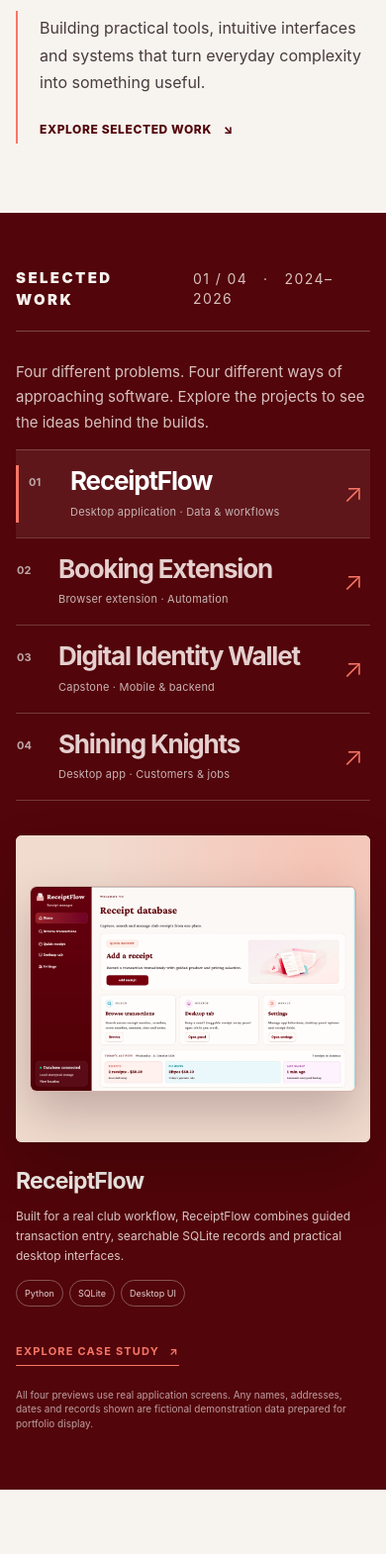
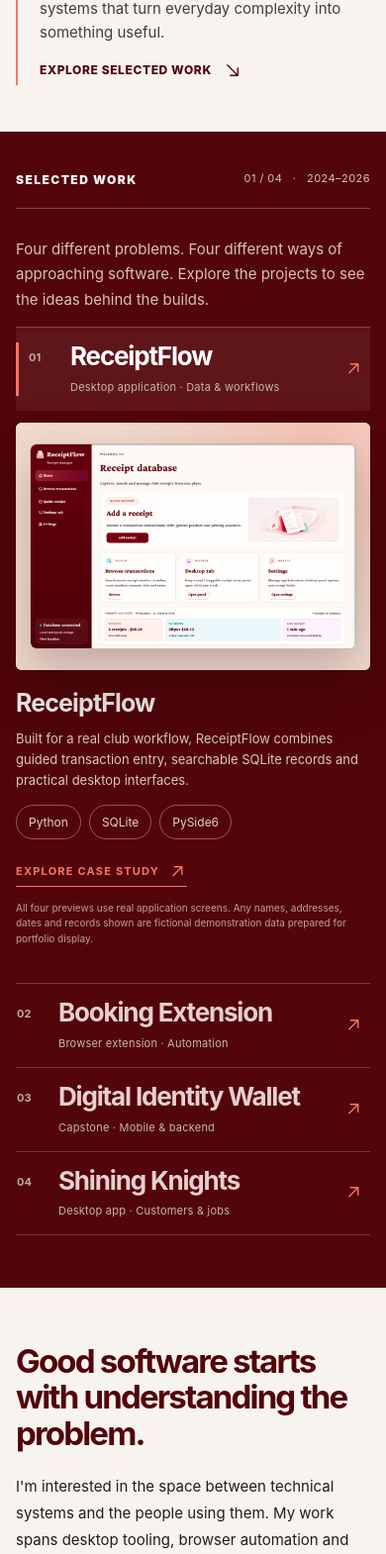
Before and after one commit to Wheather1616/Wheather1616.github.io, a website: page index.html in a window 390 px wide. Shown: the part 338-1908 px from the top of the page at 99% size. Drawn offline with Linux system fonts and the light colour scheme.

Commit message:
Adding mobile responsiveness

```diff
--- a/assets/site.css
+++ b/assets/site.css
@@ -51,6 +51,10 @@
 #wh-portfolio .wh-sitebar {
   background: var(--wh-bordeaux);
   color: var(--wh-cream);
+  position: sticky;
+  top: 0;
+  z-index: 30;
+  box-shadow: 0 1px 0 rgba(255, 255, 255, 0.07);
 }
 #wh-portfolio .wh-sitebar .wh-wrap {
   display: flex;
@@ -60,6 +64,9 @@
   gap: 20px;
 }
 #wh-portfolio .wh-mark {
+  display: inline-flex;
+  align-items: center;
+  flex: 0 0 auto;
   font-size: 27px;
   letter-spacing: -0.1em;
   font-weight: 850;
@@ -86,8 +93,8 @@
 #wh-portfolio .wh-toplinks a {
   transition: color 0.2s;
 }
-#wh-portfolio .wh-toplinks a:hover,
-#wh-portfolio .wh-toplinks a:focus-visible {
+#wh-portfolio .wh-toplinks a:where(:hover),
+#wh-portfolio .wh-toplinks a:where(:focus-visible) {
   color: var(--wh-coral);
 }
 #wh-portfolio .wh-availability {
@@ -100,6 +107,20 @@
   letter-spacing: 0.08em;
   white-space: nowrap;
 }
+/* Monochrome SVG arrows have the same appearance on macOS and iOS. */
+#wh-portfolio .wh-icon {
+  display: inline-block;
+  width: 18px;
+  height: 18px;
+  flex: none;
+  fill: none;
+  stroke: currentColor;
+  stroke-width: 1.8;
+  stroke-linecap: round;
+  stroke-linejoin: round;
+  vertical-align: middle;
+}
+
 #wh-portfolio .wh-dot {
   width: 9px;
   height: 9px;
@@ -229,7 +250,7 @@
     padding 0.22s,
     color 0.22s;
 }
-#wh-portfolio .wh-project-button:last-child {
+#wh-portfolio .wh-project-button[data-project="3"] {
   border-bottom: 1px solid rgba(255, 255, 255, 0.2);
 }
 #wh-portfolio .wh-project-button:before {
@@ -279,8 +300,9 @@
   letter-spacing: 0.02em;
 }
 #wh-portfolio .wh-project-arrow {
-  font-size: 26px;
-  font-weight: 300;
+  display: inline-flex;
+  justify-content: flex-end;
+  align-items: center;
   text-align: right;
   transition: transform 0.2s;
   color: var(--wh-coral);
@@ -323,10 +345,11 @@
 }
 #wh-portfolio .wh-scene-receipt {
   background:
-    radial-gradient(circle at 92% 10%, #f5c4b6, transparent 45%), #f1dbcf;
+    radial-gradient(circle at 86% 10%, #f5c4b6, transparent 55%), #f1dbcf;
 }
 #wh-portfolio .wh-scene-booking {
-  background: linear-gradient(150deg, #cae7e6 10%, #258ea6 100%);
+  background:
+    radial-gradient(circle at 90% 5%, #a6dbde, transparent 50%), #d9e9e9;
 }
 #wh-portfolio .wh-scene-wallet {
   background:
@@ -334,12 +357,8 @@
     linear-gradient(120deg, #6b2c76, #a846a0);
 }
 #wh-portfolio .wh-scene-knights {
-  background: radial-gradient(
-    circle at 55% 46%,
-    #865e88 0,
-    #39143d 48%,
-    #190e26 100%
-  );
+  background:
+    radial-gradient(circle at 88% 8%, #f1d7d0, transparent 45%), #eef5f5;
 }
 #wh-portfolio .wh-app-window {
   width: 100%;
@@ -394,7 +413,7 @@
   opacity: 0.7;
   font-size: 9px;
 }
-#wh-portfolio .wh-sidebar span:first-of-type {
+#wh-portfolio .wh-sidebar span:where(:first-of-type) {
   color: #fff;
   opacity: 1;
 }
@@ -815,41 +834,73 @@
     width: calc(100% - 32px);
   }
   #wh-portfolio .wh-sitebar .wh-wrap {
-    min-height: 66px;
+    min-height: 62px;
   }
   #wh-portfolio .wh-mark small {
     display: none;
   }
   #wh-portfolio .wh-toplinks {
-    gap: 14px;
-    font-size: 11px;
+    gap: 12px;
+    font-size: 14px;
+    margin-right: 0;
   }
   #wh-portfolio .wh-hero {
-    padding: 71px 0 70px;
+    padding: 43px 0 47px;
+  }
+  #wh-portfolio .wh-eyebrow {
+    font-size: 12px;
+    letter-spacing: 0.08em;
   }
   #wh-portfolio .wh-hero h1 {
-    font-size: clamp(46px, 11vw, 72px);
+    font-size: clamp(47px, 12.2vw, 57px);
+    letter-spacing: -0.074em;
   }
   #wh-portfolio .wh-hero-grid {
-    margin-top: 22px;
+    margin-top: 18px;
+    gap: 25px;
+  }
+  #wh-portfolio .wh-hero-aside p {
+    font-size: 15px;
+    line-height: 1.6;
+  }
+  #wh-portfolio .wh-text-link {
+    margin-top: 17px;
+    font-size: 12px;
   }
   #wh-portfolio .wh-work {
-    padding: 55px 0 60px;
+    padding: 40px 0 53px;
   }
   #wh-portfolio .wh-work-grid {
     margin-top: 28px;
+  }
+  #wh-portfolio .wh-section-top {
+    gap: 8px;
+  }
+  #wh-portfolio .wh-section-label {
+    font-size: 12px;
+    letter-spacing: 0.12em;
+    white-space: nowrap;
+  }
+  #wh-portfolio .wh-section-count {
+    font-size: 11px;
+    letter-spacing: 0.04em;
+    white-space: nowrap;
   }
   #wh-portfolio .wh-work-intro {
     margin-bottom: 15px;
   }
   #wh-portfolio .wh-project-button {
-    padding: 17px 7px 17px 1px;
+    padding: 15px 7px 15px 1px;
   }
   #wh-portfolio .wh-project-title {
     font-size: 26px;
   }
+  #wh-portfolio .wh-stage {
+    margin: 12px 0 22px;
+    padding: 0 0 15px;
+  }
   #wh-portfolio .wh-visual {
-    height: 310px;
+    height: 250px;
   }
   #wh-portfolio .wh-visual-scene {
     padding: 14px;
@@ -862,14 +913,38 @@
   }
   #wh-portfolio .wh-preview-bottom {
     flex-direction: column;
-    gap: 13px;
+    gap: 10px;
+    padding-top: 15px;
+    margin-bottom: 6px;
+  }
+  #wh-portfolio .wh-preview-bottom h3 {
+    font-size: 25px;
+  }
+  #wh-portfolio .wh-preview-bottom p {
+    font-size: 13px;
+    line-height: 1.6;
   }
   #wh-portfolio .wh-stack {
     max-width: none;
     justify-content: flex-start;
+    gap: 8px;
+    margin-top: 4px;
+  }
+  #wh-portfolio .wh-stack span {
+    font-size: 12px;
+    padding: 8px 12px;
+    border-color: rgba(255, 255, 255, 0.34);
+  }
+  #wh-portfolio .wh-case-cta {
+    margin-top: 10px;
+    font-size: 12px;
+  }
+  #wh-portfolio .wh-note {
+    margin-top: 14px;
+    line-height: 1.55;
   }
   #wh-portfolio .wh-about {
-    padding: 68px 0;
+    padding: 56px 0;
   }
   #wh-portfolio .wh-about-header {
     grid-template-columns: 1fr;
@@ -877,11 +952,19 @@
   }
   #wh-portfolio .wh-pillars {
     grid-template-columns: 1fr;
-    gap: 25px;
+    gap: 22px;
   }
   #wh-portfolio .wh-footer-top {
     flex-direction: column;
     align-items: start;
+    gap: 22px;
+  }
+  #wh-portfolio .wh-footer {
+    padding: 47px 0 27px;
+  }
+  #wh-portfolio .wh-footer p {
+    font-size: 14px;
+    line-height: 1.6;
   }
   #wh-portfolio .wh-footer-base {
     margin-top: 38px;
@@ -897,22 +980,11 @@
 }
 
 /* GitHub Pages: native website header and case-study pages */
-#wh-portfolio .wh-sitebar {
-  position: sticky;
-  top: 0;
-  z-index: 30;
-  box-shadow: 0 1px 0 rgba(255, 255, 255, 0.07);
-}
 #wh-portfolio .wh-brand-logo {
   display: block;
   width: 288px;
   max-width: 100%;
   height: auto;
-}
-#wh-portfolio .wh-mark {
-  display: inline-flex;
-  align-items: center;
-  flex: 0 0 auto;
 }
 #wh-portfolio .wh-case-cta {
   display: inline-flex;
@@ -941,6 +1013,7 @@
 }
 #wh-portfolio .wh-contact-actions a {
   display: inline-flex;
+  gap: 9px;
   justify-content: center;
   align-items: center;
   border: 1px solid #52050a;
@@ -966,7 +1039,7 @@
 }
 @media (max-width: 600px) {
   #wh-portfolio .wh-brand-logo {
-    width: 42px;
+    width: 49px;
   }
   #wh-portfolio .wh-sitebar .wh-wrap {
     gap: 10px;
@@ -974,11 +1047,6 @@
 }
 
 /* ReceiptFlow uses an authentic screenshot in the homepage project preview. */
-#wh-portfolio .wh-scene-receipt {
-  background:
-    radial-gradient(circle at 86% 10%, #f5c4b6, transparent 55%), #f1dbcf;
-}
-
 #wh-portfolio .wh-receipt-preview-image {
   display: block;
   width: 100%;
@@ -992,10 +1060,6 @@
 }
 
 /* Booking Extension: authentic project preview */
-#wh-portfolio .wh-scene-booking {
-  background:
-    radial-gradient(circle at 90% 5%, #a6dbde, transparent 50%), #d9e9e9;
-}
 #wh-portfolio .wh-booking-preview-image {
   display: block;
   max-width: 100%;
@@ -1041,10 +1105,6 @@
 }
 
 /* Shining Knights: authentic desktop preview */
-#wh-portfolio .wh-scene-knights {
-  background:
-    radial-gradient(circle at 88% 8%, #f1d7d0, transparent 45%), #eef5f5;
-}
 #wh-portfolio .wh-knights-preview-image {
   display: block;
   width: 100%;
--- a/assets/site.js
+++ b/assets/site.js
@@ -38,13 +38,35 @@
   const description = root.querySelector("#wh-active-description");
   const stack = root.querySelector("#wh-active-stack");
   const caseLink = root.querySelector("#wh-case-link");
+  const stage = root.querySelector(".wh-stage");
+  const desktopStageParent = stage?.parentElement;
+  const mobileLayout = window.matchMedia("(max-width: 600px)");
+  let currentProject = 0;
+
+  function positionPreview(index) {
+    if (!stage || !desktopStageParent) return;
+
+    if (mobileLayout.matches) {
+      // Keep the interactive preview immediately below the selected project.
+      if (stage.previousElementSibling !== buttons[index]) {
+        buttons[index].after(stage);
+      }
+    } else if (stage.parentElement !== desktopStageParent) {
+      // Return to the original right-hand column on tablet/desktop.
+      desktopStageParent.append(stage);
+    }
+  }
+
   function selectProject(index) {
     const project = projects[index];
     if (!project) return;
+    currentProject = index;
+    positionPreview(index);
     buttons.forEach((b, i) => {
       const active = i === index;
       b.dataset.active = String(active);
       b.setAttribute("aria-pressed", String(active));
+      b.setAttribute("aria-expanded", String(active && mobileLayout.matches));
     });
     scenes.forEach((s, i) => {
       s.dataset.visible = String(i === index);
@@ -64,9 +86,18 @@
       }),
     );
   }
+  // Initialise the mobile preview location and restore it as the viewport changes.
+  const onLayoutChange = () => selectProject(currentProject);
+  if (typeof mobileLayout.addEventListener === "function") {
+    mobileLayout.addEventListener("change", onLayoutChange);
+  } else {
+    mobileLayout.addListener(onLayoutChange);
+  }
+  selectProject(currentProject);
+
   buttons.forEach((b, i) => {
     b.addEventListener("pointerenter", (e) => {
-      if (e.pointerType === "mouse") selectProject(i);
+      if (e.pointerType === "mouse" && !mobileLayout.matches) selectProject(i);
     });
     b.addEventListener("focus", () => selectProject(i));
     b.addEventListener("click", () => selectProject(i));
--- a/index.html
+++ b/index.html
@@ -57,8 +57,16 @@
                 turn everyday complexity into something useful.
               </p>
               <a class="wh-text-link" href="#wh-work"
-                >Explore selected work <span class="wh-rot">↘</span></a
-              >
+                >Explore selected work
+                <span class="wh-rot" aria-hidden="true"
+                  ><svg
+                    class="wh-icon"
+                    viewBox="0 0 24 24"
+                    aria-hidden="true"
+                    focusable="false"
+                  >
+                    <path d="m5 5 14 14M9 19h10V9" /></svg></span
+              ></a>
             </div>
           </div>
         </div>
@@ -93,7 +101,15 @@
                     ><span class="wh-project-meta"
                       >Desktop application · Data &amp; workflows</span
                     ></span
-                  ><span aria-hidden="true" class="wh-project-arrow">↗</span>
+                  ><span aria-hidden="true" class="wh-project-arrow"
+                    ><svg
+                      class="wh-icon"
+                      viewBox="0 0 24 24"
+                      aria-hidden="true"
+                      focusable="false"
+                    >
+                      <path d="M5 17 17 5M7 5h10v10" /></svg
+                  ></span>
                 </button>
                 <button
                   aria-controls="wh-active-title"
@@ -109,7 +125,15 @@
                     ><span class="wh-project-meta"
                       >Browser extension · Automation</span
                     ></span
-                  ><span aria-hidden="true" class="wh-project-arrow">↗</span>
+                  ><span aria-hidden="true" class="wh-project-arrow"
+                    ><svg
+                      class="wh-icon"
+                      viewBox="0 0 24 24"
+                      aria-hidden="true"
+                      focusable="false"
+                    >
+                      <path d="M5 17 17 5M7 5h10v10" /></svg
+                  ></span>
                 </button>
                 <button
                   aria-controls="wh-active-title"
@@ -126,7 +150,15 @@
                     ><span class="wh-project-meta"
                       >Capstone · Mobile &amp; backend</span
                     ></span
-                  ><span aria-hidden="true" class="wh-project-arrow">↗</span>
+                  ><span aria-hidden="true" class="wh-project-arrow"
+                    ><svg
+                      class="wh-icon"
+                      viewBox="0 0 24 24"
+                      aria-hidden="true"
+                      focusable="false"
+                    >
+                      <path d="M5 17 17 5M7 5h10v10" /></svg
+                  ></span>
                 </button>
                 <button
                   aria-controls="wh-active-title"
@@ -142,7 +174,15 @@
                     ><span class="wh-project-meta"
                       >Desktop app · Customers &amp; jobs</span
                     ></span
-                  ><span aria-hidden="true" class="wh-project-arrow">↗</span>
+                  ><span aria-hidden="true" class="wh-project-arrow"
+                    ><svg
+                      class="wh-icon"
+                      viewBox="0 0 24 24"
+                      aria-hidden="true"
+                      focusable="false"
+                    >
+                      <path d="M5 17 17 5M7 5h10v10" /></svg
+                  ></span>
                 </button>
               </div>
             </div>
@@ -242,8 +282,16 @@
                 class="wh-case-cta"
                 href="projects/receiptflow.html"
                 id="wh-case-link"
-                >Explore case study <span aria-hidden="true">↗</span></a
-              >
+                >Explore case study
+                <span aria-hidden="true"
+                  ><svg
+                    class="wh-icon"
+                    viewBox="0 0 24 24"
+                    aria-hidden="true"
+                    focusable="false"
+                  >
+                    <path d="M5 17 17 5M7 5h10v10" /></svg></span
+              ></a>
               <p class="wh-note">
                 All four previews use real application screens. Any names,
                 addresses, dates and records shown are fictional demonstration
@@ -301,23 +349,54 @@
               problems.
             </p>
             <div class="wh-contact-actions">
-              <a href="mailto:williamheather16@gmail.com">Email me ↗</a
+              <a href="mailto:williamheather16@gmail.com"
+                >Email me
+                <svg
+                  class="wh-icon"
+                  viewBox="0 0 24 24"
+                  aria-hidden="true"
+                  focusable="false"
+                >
+                  <path d="M5 17 17 5M7 5h10v10" /></svg></a
               ><a
                 href="https://github.com/Wheather1616"
                 rel="noopener noreferrer"
                 target="_blank"
-                >GitHub ↗</a
+                >GitHub
+                <svg
+                  class="wh-icon"
+                  viewBox="0 0 24 24"
+                  aria-hidden="true"
+                  focusable="false"
+                >
+                  <path d="M5 17 17 5M7 5h10v10" /></svg></a
               ><a
                 href="https://www.linkedin.com/in/william-heather-348965392"
                 rel="noopener noreferrer"
                 target="_blank"
-                >LinkedIn ↗</a
-              >
+                >LinkedIn
+                <svg
+                  class="wh-icon"
+                  viewBox="0 0 24 24"
+                  aria-hidden="true"
+                  focusable="false"
+                >
+                  <path d="M5 17 17 5M7 5h10v10" /></svg
+              ></a>
             </div>
           </div>
           <div class="wh-footer-base">
             <span>William Heather © 2026</span
-            ><a href="#wh-home">Back to top ↑</a>
+            ><a href="#wh-home"
+              >Back to top
+              <svg
+                class="wh-icon"
+                viewBox="0 0 24 24"
+                aria-hidden="true"
+                focusable="false"
+              >
+                <path d="M12 19V5m-7 7 7-7 7 7" /></svg
+            ></a>
           </div>
         </div>
       </footer>
```
